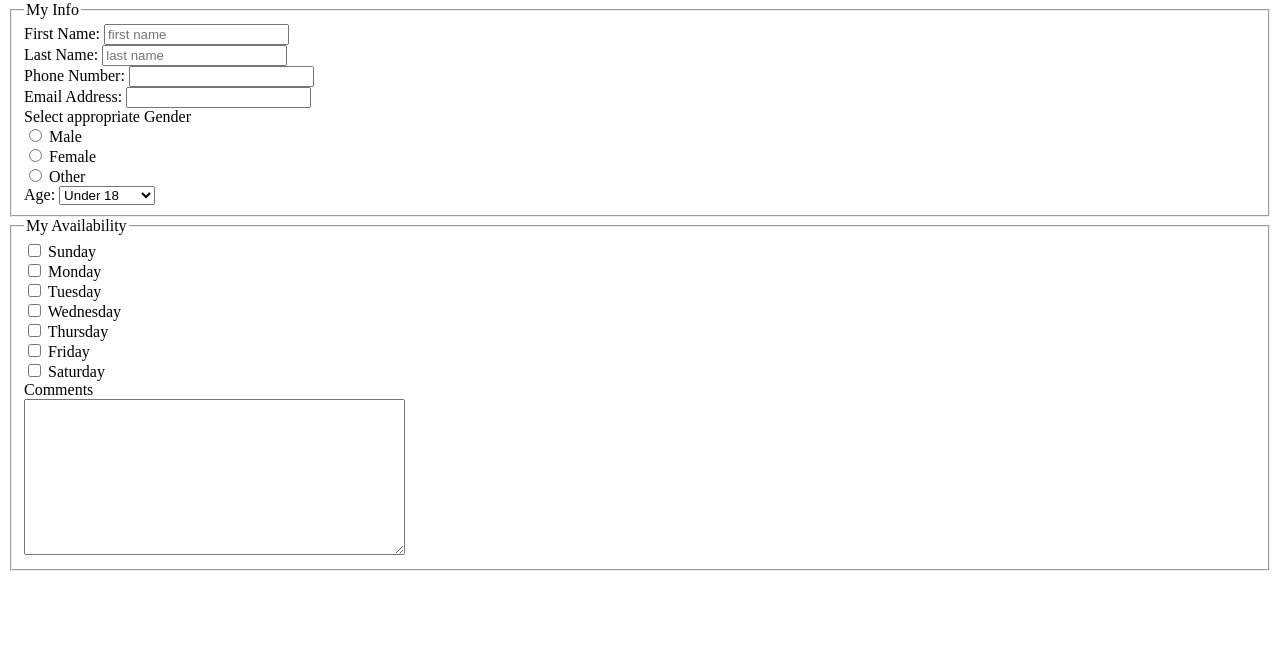
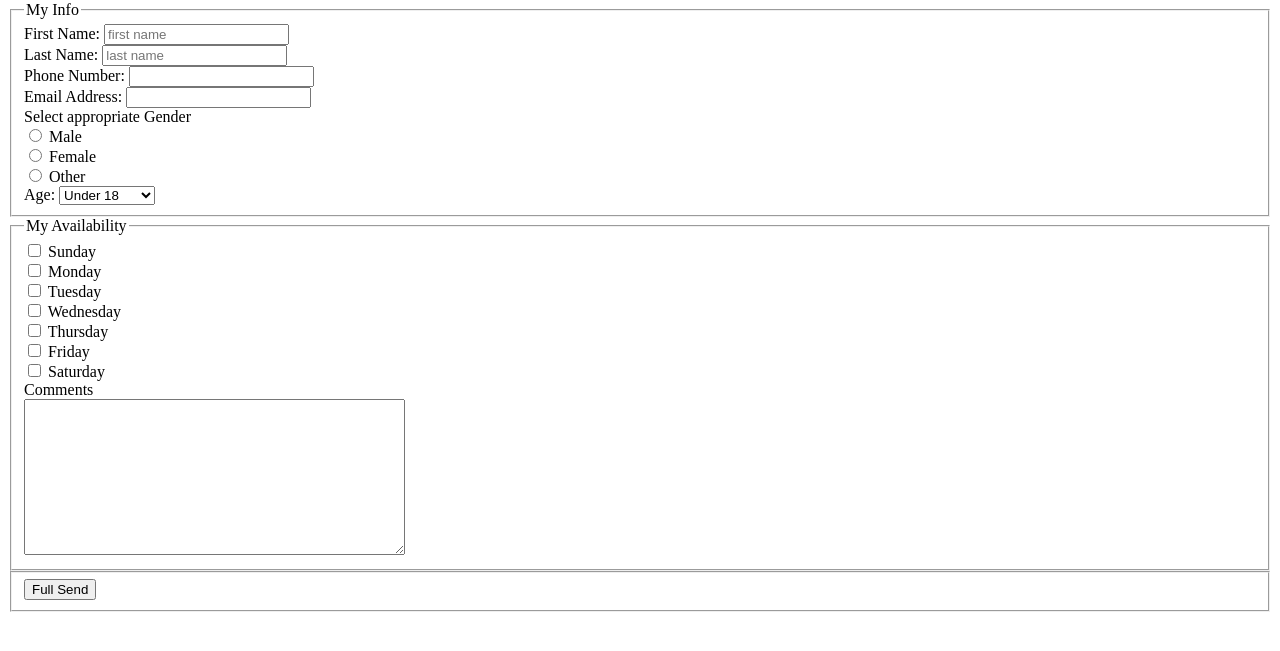
Before and after one commit to Joe-Valente/lab4, a plain HTML site: page index.html in a window 1280 px wide. Shown: the part 79-730 px from the top of the page. Drawn offline with Linux system fonts and the light colour scheme.

Commit message:
added submit button and hidden field

```diff
--- a/index.html
+++ b/index.html
@@ -66,6 +66,10 @@
         <textarea cols="45" rows="10" name="comments_field"></textarea>
       </div>
     </fieldset>
+    <fieldset>
+      <input type="submit" value="Full Send" name="Submit Form">
+      <input type="hidden" name="hidden_field" value="Joe Valente">
+    </fieldset>
   </form>
 </body>
 </html>
```
